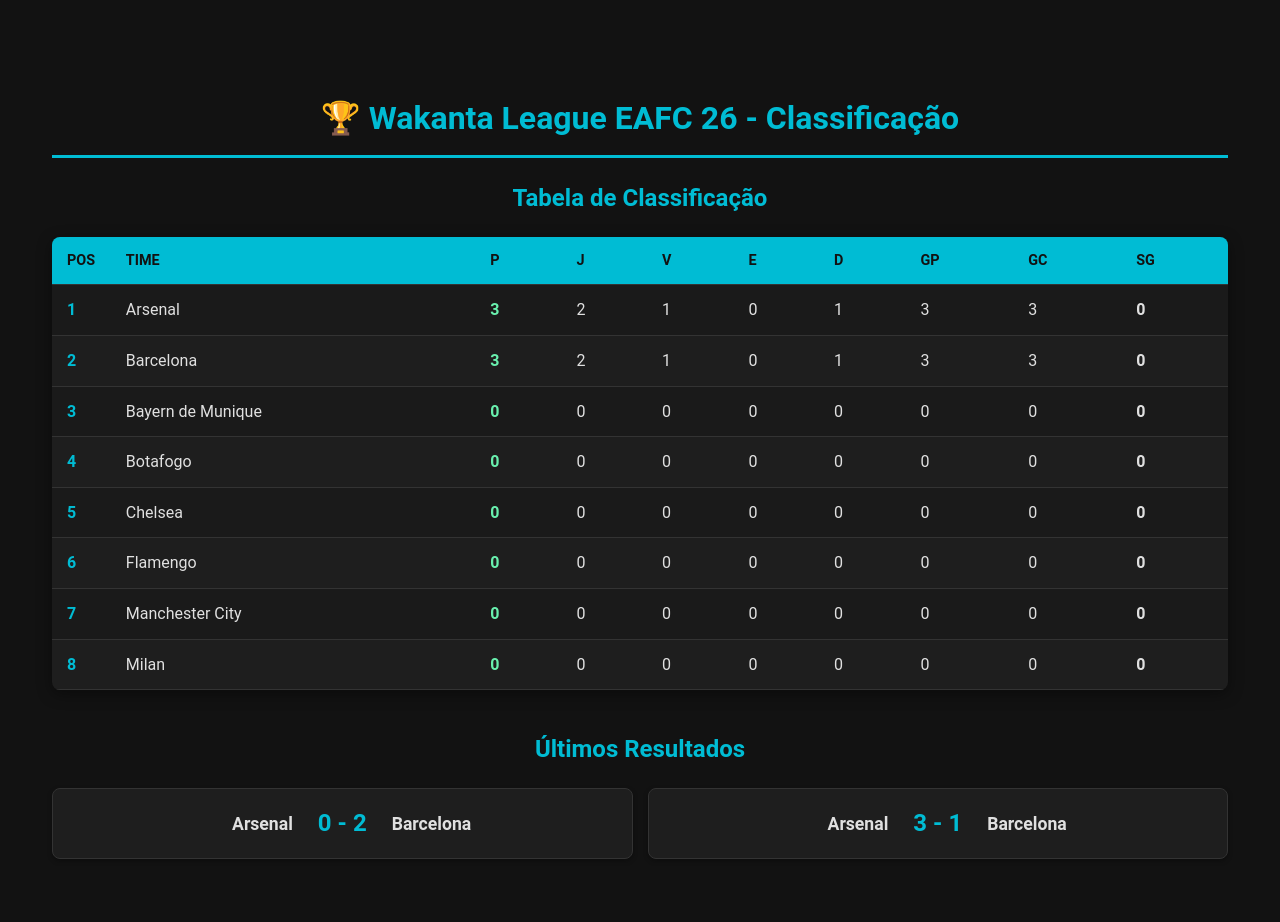
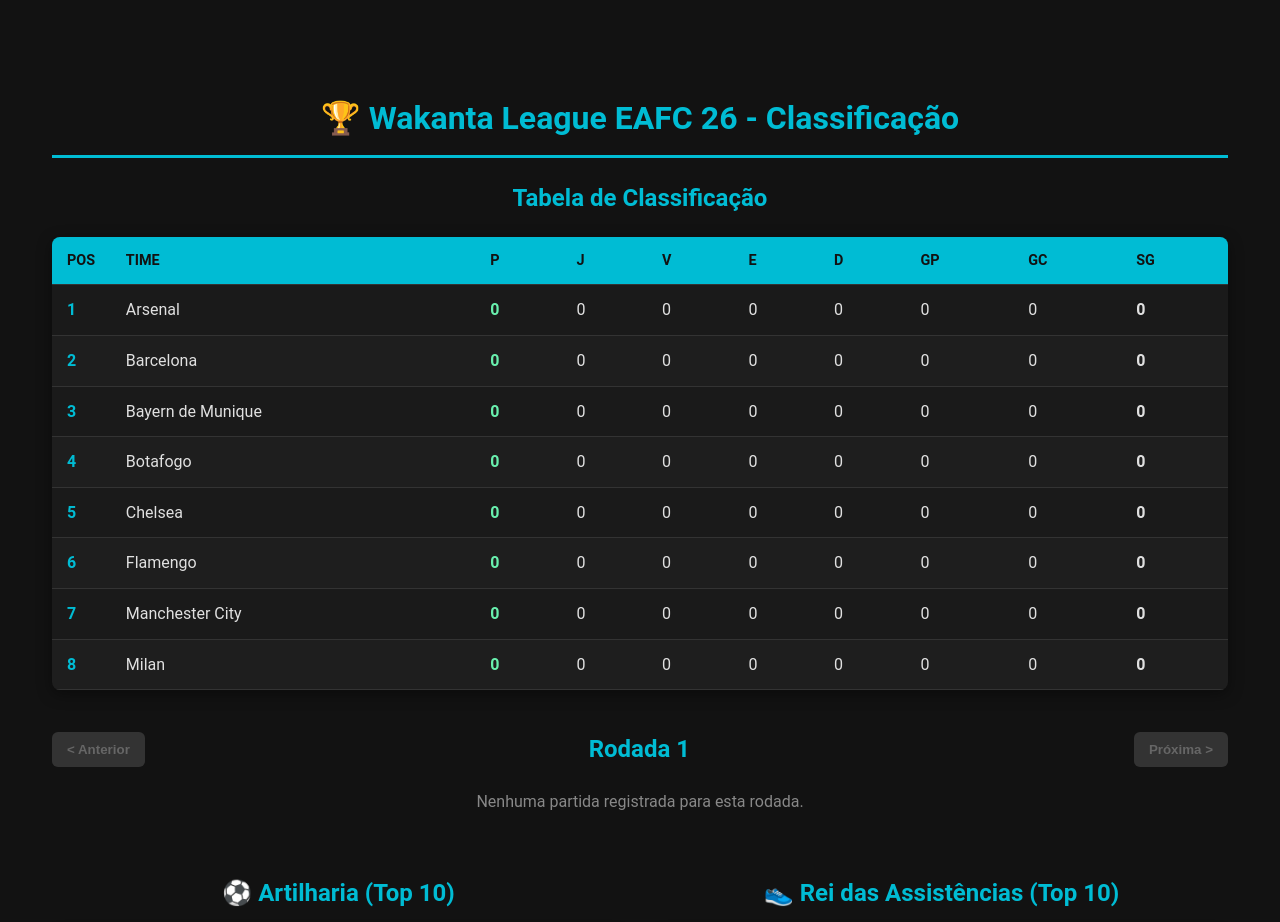
Before and after one commit to victorportugal8/wakanta-championship-manager, a React (Vite) app in the folder frontend/: page / in a window 1280 px wide. Shown: the top 922 px of the page. Built offline with nearby package versions, Linux system fonts and the light colour scheme.

Commit message:
Substituindo a seção Resultados Recentes pela seção Rodadas

```diff
--- a/frontend/src/components/AdminTool.jsx
+++ b/frontend/src/components/AdminTool.jsx
@@ -16,6 +16,7 @@
         timeVisitanteId: '',  // Alterado (de times[1]?.id...)
         golsCasa: '',         // Alterado (de 0)
         golsVisitante: '',    // Alterado (de 0)
+        rodadas: '',           // Novo campo para rodada
         eventos: [],
     });
 
@@ -42,6 +43,7 @@
         // 3. Montar o objeto da nova partida
         const novoMatchObjeto = {
             id: proximoId,
+            rodada: Number(newMatch.rodada),
             // Usamos Number() para garantir que o resultado seja um número ou NaN
             time_casa_id: Number(newMatch.timeCasaId),
             time_visitante_id: Number(newMatch.timeVisitanteId),
@@ -90,8 +92,8 @@
 
         // --- MUDANÇA AQUI ---
         // Validação atualizada para incluir os IDs dos times
-        if (!matchData.timeCasaId || !matchData.timeVisitanteId || matchData.golsCasa === '' || matchData.golsVisitante === '') {
-            alert('Por favor, preencha todos os campos da partida (Times e Placar) antes de gerar o JSON.');
+        if (!matchData.timeCasaId || !matchData.timeVisitanteId || matchData.golsCasa === '' || matchData.golsVisitante === ''|| !matchData.rodada) {
+            alert('Por favor, preencha TODOS os campos da partida (Times, Placar e Rodada) antes de gerar o JSON.');
             return; // Sai da função se a validação falhar
         }
 
@@ -196,6 +198,20 @@
                                 <span style={{ color: '#e0e0e0' }}>-</span>
                                 <input className="admin-input" type="number" name="golsVisitante" value={matchData.golsVisitante} onChange={handleMatchChange} min="0" style={{ width: '40px', textAlign: 'center' }} placeholder="0" />
                             </div>
+                        </div>
+                        {/* NOVO: Input da Rodada */}
+                        <div style={{ marginLeft: '40px' }}>
+                            <label style={{ fontWeight: 'bold', color: '#e0e0e0', display: 'block', marginBottom: '5px' }}>Rodada Nº:</label>
+                            <input
+                                className="admin-input"
+                                type="number"
+                                name="rodada"
+                                value={matchData.rodada}
+                                onChange={handleMatchChange}
+                                min="1"
+                                style={{ width: '50px', textAlign: 'center' }}
+                                placeholder="1"
+                            />
                         </div>
                     </div>
                 </div>
--- a/frontend/src/components/Tabela.jsx
+++ b/frontend/src/components/Tabela.jsx
@@ -1,5 +1,5 @@
 // src/components/Tabela.jsx
-import React, { useMemo } from 'react';
+import React, { useMemo, useState } from 'react';
 import dadosCampeonato from '../data/campeonato.json';
 import { calcularClassificacao, calcularRankingsIndividuais } from '../utils/calculadora';
 
@@ -20,11 +20,38 @@
         }, {});
     }, [dadosCampeonato.times]); // Depende apenas dos times
 
-    // 2. Obter as últimas 5 partidas (as mais recentes)
-    const recentMatches = useMemo(() => {
-        // Clonamos o array, invertemos (para os mais novos virem primeiro) e pegamos 5
-        return [...dadosCampeonato.partidas].reverse().slice(0, 5);
-    }, [dadosCampeonato.partidas]); // Depende das partidas
+    // // 2. Obter as últimas 5 partidas (as mais recentes)
+    // const recentMatches = useMemo(() => {
+    //     // Clonamos o array, invertemos (para os mais novos virem primeiro) e pegamos 5
+    //     return [...dadosCampeonato.partidas].reverse().slice(0, 5);
+    // }, [dadosCampeonato.partidas]); // Depende das partidas
+
+    // --- NOVO: Lógica das Rodadas ---
+
+    // 1. Encontrar o número total de rodadas registradas
+    const totalRodadas = useMemo(() => {
+        if (dadosCampeonato.partidas.length === 0) return 1;
+        // Encontra o maior número de rodada no JSON
+        return Math.max(...dadosCampeonato.partidas.map(p => p.rodada));
+    }, [dadosCampeonato.partidas]);
+
+    // 2. Estado para controlar a rodada selecionada (começa na 1)
+    const [rodadaSelecionada, setRodadaSelecionada] = useState(1);
+
+    // 3. Filtrar as partidas SOMENTE da rodada selecionada
+    const partidasDaRodada = useMemo(() => {
+        return dadosCampeonato.partidas
+            .filter(p => p.rodada === rodadaSelecionada)
+            .sort((a, b) => a.id - b.id); // Ordena pela ordem de cadastro
+    }, [rodadaSelecionada, dadosCampeonato.partidas]);
+
+    // 4. Handlers para os botões
+    const handleProximaRodada = () => {
+        setRodadaSelecionada(prev => Math.min(prev + 1, totalRodadas));
+    };
+    const handleRodadaAnterior = () => {
+        setRodadaSelecionada(prev => Math.max(prev - 1, 1));
+    };
 
     // --- Renderização do Cabeçalho da Tabela ---
     const renderHeader = (headers) => (
@@ -70,28 +97,54 @@
                 </table>
             </div>
 
-            {/* --- NOVO: Seção de Resultados Recentes --- */}
+            {/* --- SUBSTITUÍDO: Seção de Rodadas (no lugar de "Últimos Resultados") --- */}
             <div style={{ marginBottom: '40px' }}>
-                <h2>Últimos Resultados</h2>
+
+                {/* Navegador de Rodadas */}
+                <div className="round-navigator">
+                    <button
+                        className="round-btn"
+                        onClick={handleRodadaAnterior}
+                        disabled={rodadaSelecionada === 1} // Desabilita no início
+                    >
+                        &lt; Anterior
+                    </button>
+
+                    <h3>Rodada {rodadaSelecionada}</h3>
+
+                    <button
+                        className="round-btn"
+                        onClick={handleProximaRodada}
+                        disabled={rodadaSelecionada === totalRodadas} // Desabilita no fim
+                    >
+                        Próxima &gt;
+                    </button>
+                </div>
+
+                {/* Container dos Cards de Partida (reutilizando o CSS anterior) */}
                 <div className="recent-matches-container">
-                    {recentMatches.map(match => (
+                    {partidasDaRodada.length > 0 ? (
+                        partidasDaRodada.map(match => (
                             <div key={match.id} className="match-card">
-                            {/* Time da Casa */}
                                 <span className="team-home">
-                                {timesMap[match.time_casa_id] || 'Time Desconhecido'}
+                                    {timesMap[match.time_casa_id] || 'N/A'}
                                 </span>
 
-                            {/* Placar */}
                                 <span className="score">
                                     {match.gols_casa} - {match.gols_visitante}
                                 </span>
 
-                            {/* Time Visitante */}
                                 <span className="team-away">
-                                {timesMap[match.time_visitante_id] || 'Time Desconhecido'}
+                                    {timesMap[match.time_visitante_id] || 'N/A'}
                                 </span>
                             </div>
-                    ))}
+                        ))
+                    ) : (
+                        // Mensagem para rodadas futuras (sem jogos cadastrados)
+                        <div style={{ color: '#888', textAlign: 'center', gridColumn: '1 / -1' }}>
+                            Nenhuma partida registrada para esta rodada.
+                        </div>
+                    )}
                 </div>
             </div>
 
--- a/frontend/src/data/campeonato.json
+++ b/frontend/src/data/campeonato.json
@@ -41,64 +41,6 @@
       "dono": ""
     }
   ],
-  "partidas": [
-    {
-      "id": 1,
-      "time_casa_id": 1,
-      "time_visitante_id": 2,
-      "gols_casa": 3,
-      "gols_visitante": 1,
-      "eventos": [
-        {
-          "jogador_id": "PlayerA",
-          "tipo": "gol",
-          "minuto": 15
-        },
-        {
-          "jogador_id": "PlayerA",
-          "tipo": "gol",
-          "minuto": 60
-        },
-        {
-          "jogador_id": "PlayerB",
-          "tipo": "gol",
-          "minuto": 80
-        }
-      ]
-    },
-    {
-      "id": 2,
-      "time_casa_id": 1,
-      "time_visitante_id": 2,
-      "gols_casa": 0,
-      "gols_visitante": 2,
-      "data_partida": "2025-10-30",
-      "eventos": [
-        {
-          "jogadorId": "PlayerB",
-          "tipo": "gol",
-          "minuto": 45,
-          "partida_id": 2
-        },
-        {
-          "jogadorId": "PlayerB",
-          "tipo": "gol",
-          "minuto": "57",
-          "partida_id": 2
-        }
-      ]
-    }
-  ],
-  "jogadores": [
-    {
-      "id": "PlayerA",
-      "nome": "Jogador A",
-      "time_id": 1
-    },
-    {
-      "id": "PlayerB",
-      "nome": "Jogador B",
-      "time_id": 2
-    }
-  ]
+  "partidas": [],
+  "jogadores": []
 }
--- a/frontend/src/index.css
+++ b/frontend/src/index.css
@@ -177,3 +177,42 @@
     margin: 0 25px; /* Espaçamento entre os times e o placar */
     flex-shrink: 0; /* Impede que o placar seja espremido */
 }
+
+/* ================================================= */
+/* Estilos do Navegador de Rodadas (Tabela.jsx) */
+/* ================================================= */
+
+.round-navigator {
+    display: flex;
+    justify-content: space-between;
+    align-items: center;
+    margin-bottom: 20px;
+}
+
+.round-navigator h3 {
+    margin: 0;
+    color: #00bcd4; /* Destaque azul */
+    font-size: 1.5em;
+}
+
+.round-btn {
+    background-color: #00bcd4;
+    color: #121212;
+    border: none;
+    border-radius: 6px;
+    padding: 10px 15px;
+    font-weight: 600;
+    cursor: pointer;
+    transition: background-color 0.3s;
+}
+
+.round-btn:hover {
+    background-color: #4dd0e1;
+}
+
+/* Estilo para quando o botão estiver desabilitado */
+.round-btn:disabled {
+    background-color: #333; /* Fundo cinza escuro */
+    color: #666; /* Texto apagado */
+    cursor: not-allowed;
+}
```
Lines whose indentation alone changed are shown as unchanged.
